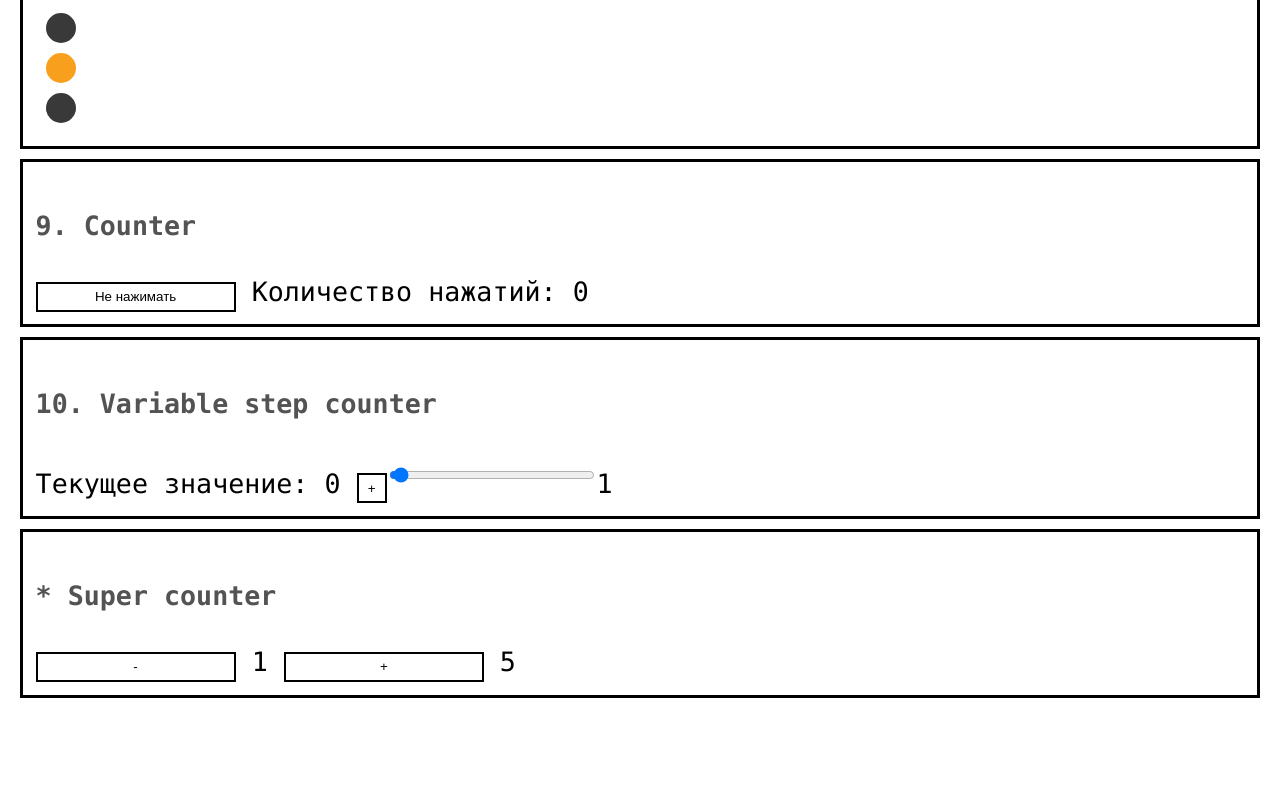
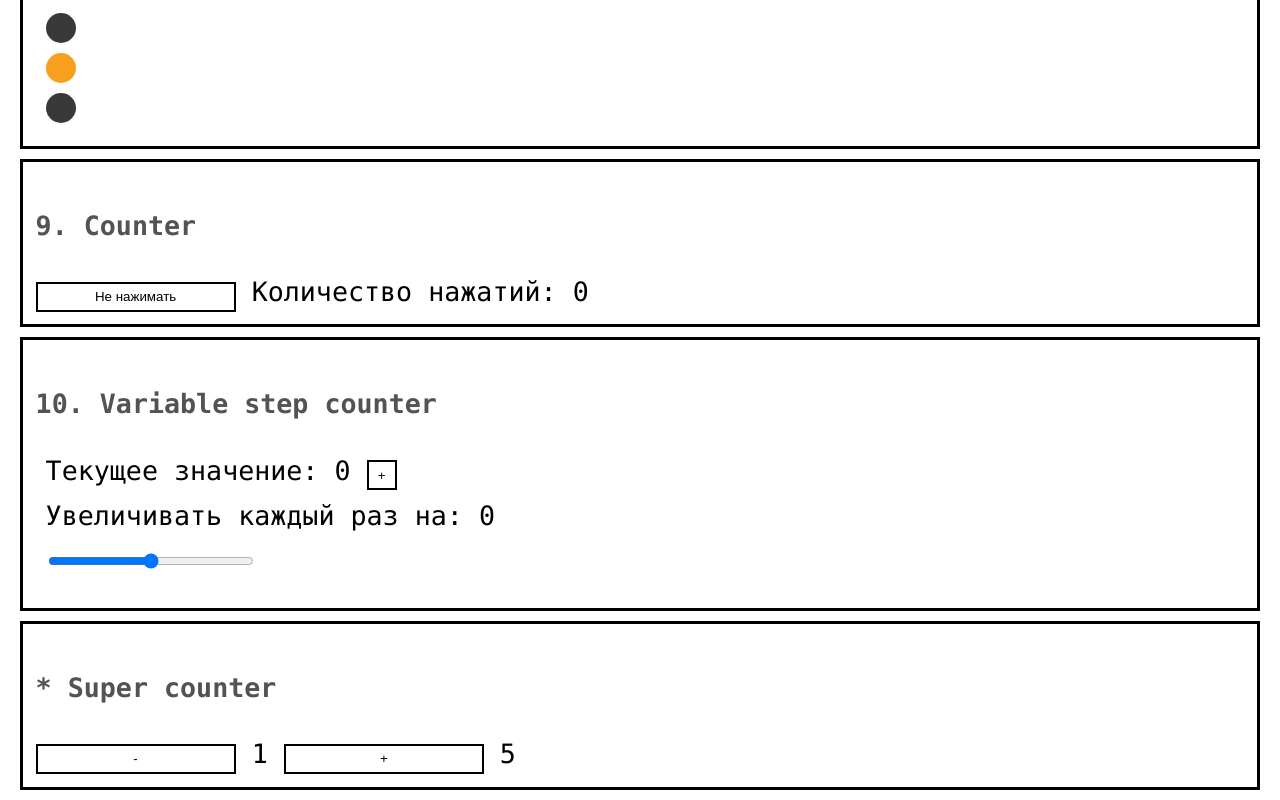
Before and after one commit to Xumeparu/exam, a React (Create React App) app: page / in a window 1280 px wide. Shown: the part 1413-2213 px from the top of the page. Before the commit the page ends 2121 px from the top, so only its background shows below. Built offline with nearby package versions, Linux system fonts and the light colour scheme.

Commit message:
Fixed VariableStepCounter component

```diff
--- a/src/components/VariableStepCounter/VariableStepCounter.js
+++ b/src/components/VariableStepCounter/VariableStepCounter.js
@@ -2,16 +2,25 @@ import React, { useState } from 'react';
 
 export default function VariableStepCounter() {
     const [count, setCount] = useState(0);
-    let step = 1;
+    const [step, setStep] = useState(0);
+
+    function changeHandler(e) {
+        setStep(e.target.value);
+    }
 
     return (
         <div className='block'>
             <h4>10. Variable step counter</h4>
-            <label>Текущее значение: {count}</label>
-            &nbsp;
-            <button className='count' onClick={() => setCount(step => step + 1)}>+</button>
-            <label><input type='range' value={step}/>{step}</label>
-            &nbsp;
+            <div>
+                <label>Текущее значение: {count}</label>&nbsp;
+                <button className='count' onClick={() => setCount(count => count + Number(step))}>+</button>
+            </div>
+            <div>
+                <label>Увеличивать каждый раз на: {step}</label>
+            </div>
+            <div>
+                <input type='range' value={step} min="-50" max="50" onChange={(e) => changeHandler(e)}/>
+            </div>
         </div>
     );
 }
```
